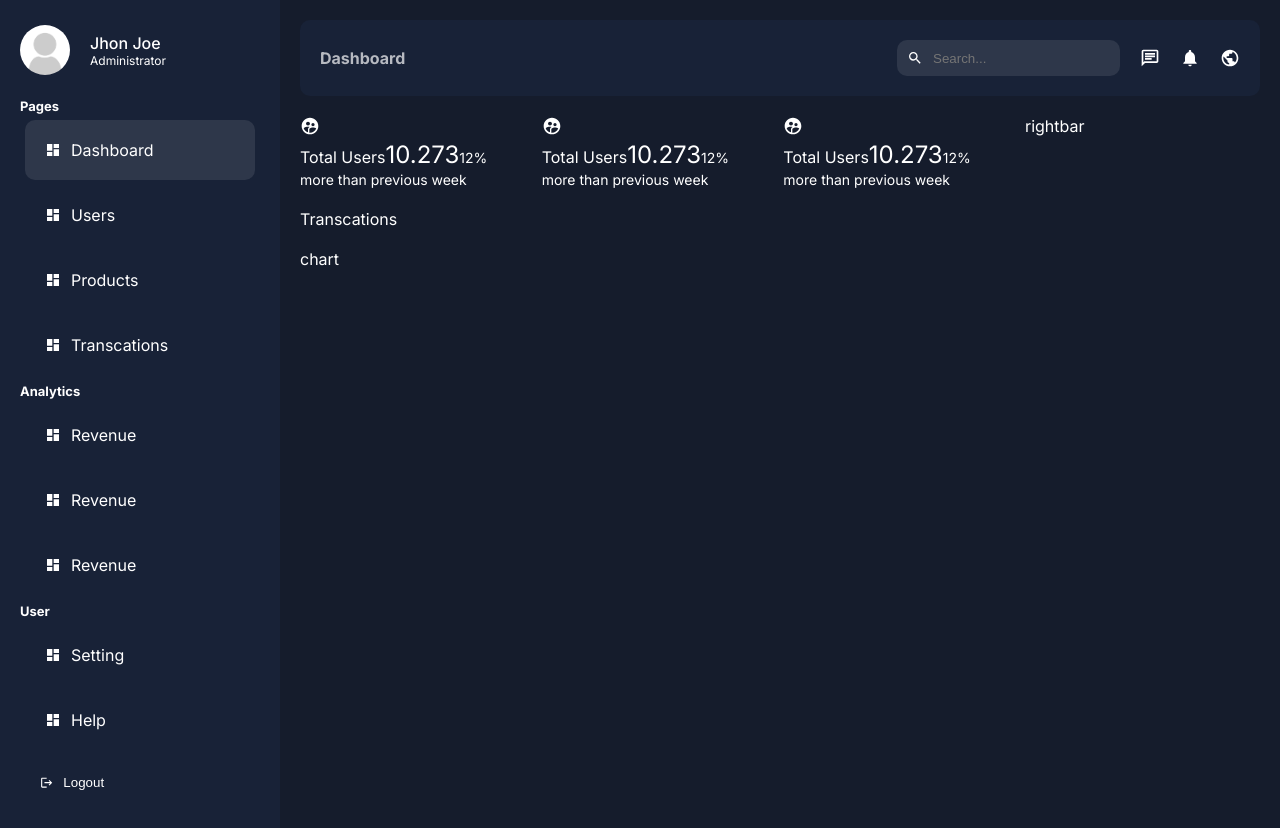
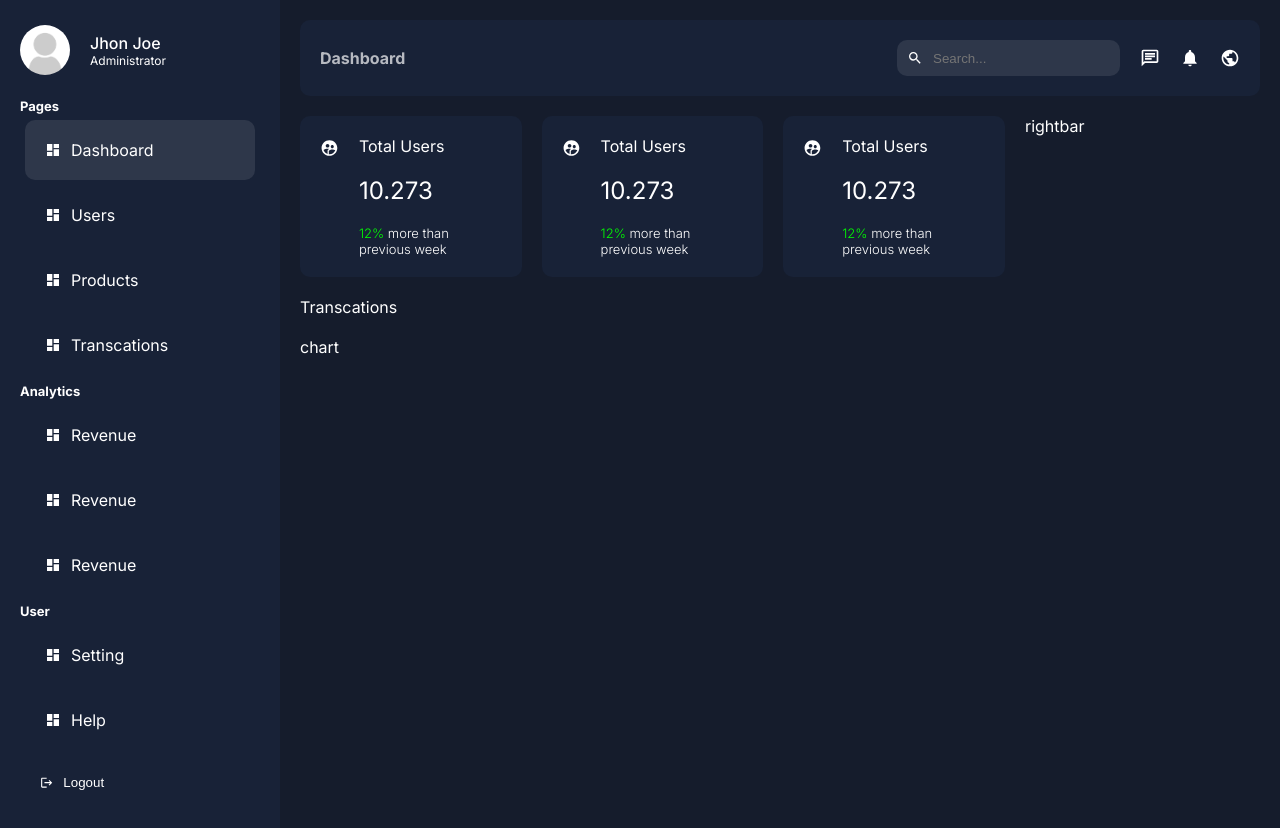
Before and after one commit to NomanEjaz007/Dashboard-Admin, a Next.js app: page /dashboard in a window 1280 px wide. Built offline with nearby package versions, Linux system fonts and the light colour scheme.

Commit message:
cards section completed

```diff
--- a/app/ui/dashboard/card/card.jsx
+++ b/app/ui/dashboard/card/card.jsx
@@ -5,12 +5,13 @@ import { MdSupervisedUserCircle } from 'react-icons/md'
 const Card = () => {
   return (
     <div className={styles.contianer}>
-      <MdSupervisedUserCircle size={20}/>
+      <MdSupervisedUserCircle size={24}/>
       <div className={styles.texts}>
-        <span className={styles.titile}>Total Users</span>
+        <span className={styles.title}>Total Users</span>
         <span className={styles.number}>10.273</span>
         <span className={styles.detail}>
-     <span className={styles.positive}>12%</span> more than previous week</span>
+        <span className={styles.positive}>12%
+        </span> more than previous week</span>
       </div>
       </div>
   )
--- a/app/ui/dashboard/card/card.module.css
+++ b/app/ui/dashboard/card/card.module.css
@@ -1,13 +1,18 @@
-.container{
-    background-color: var(--bgSoft);
+.contianer{
+    background-color:var(--bgSoft);
     padding: 20px;
     border-radius: 10px;
     display: flex;
     gap: 20px;
     cursor: pointer;
+    width: 100%;
 }
 
-.tests{
+.contianer:hover{
+    background-color: #2e372e;
+}
+
+.texts{
     display: flex;
     flex-direction: column;
     gap: 20px;
@@ -20,10 +25,10 @@
 }
 
 .detail{
-    font-size: 14px;
-    font-weight: 300px;
+    font-size: 13px;
+    font-weight: 300
 }
-.postive{
+.positive{
     color: lime;
 }
 
```
